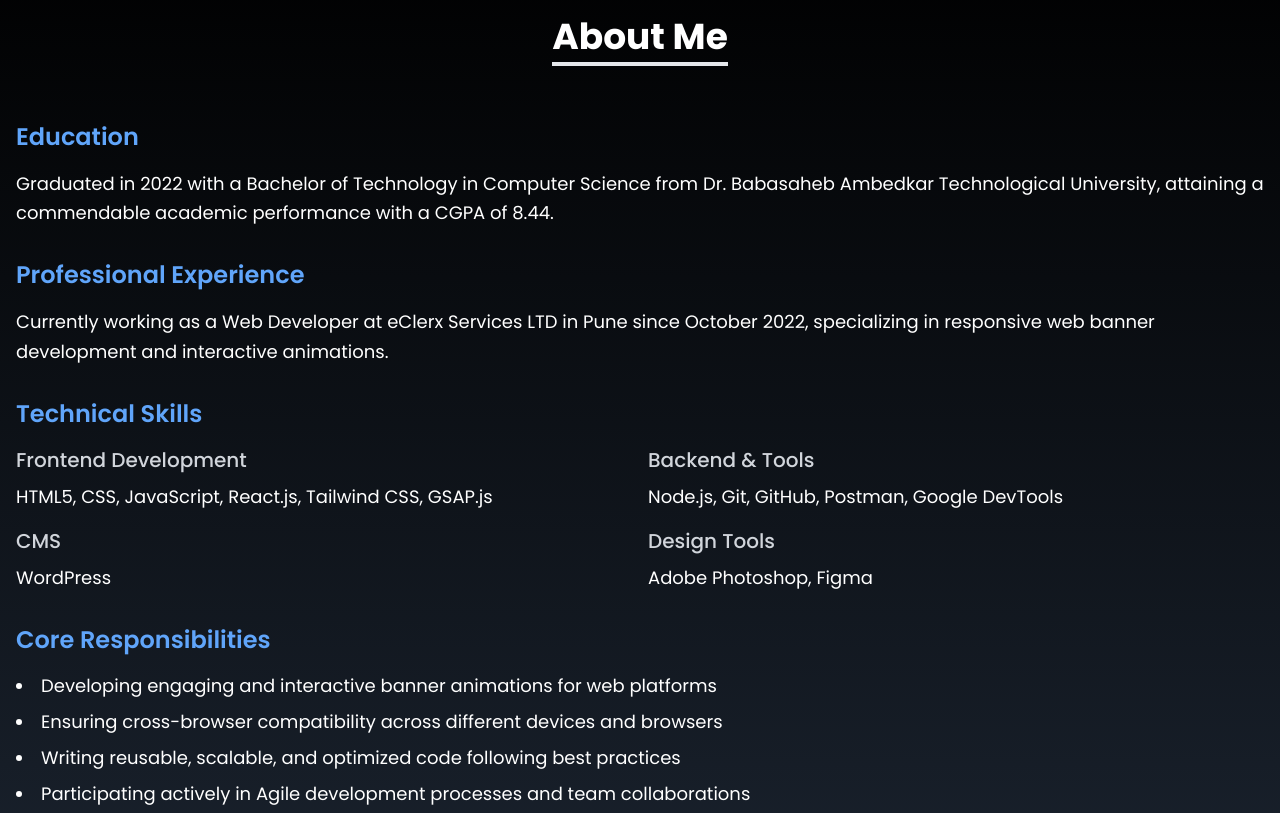
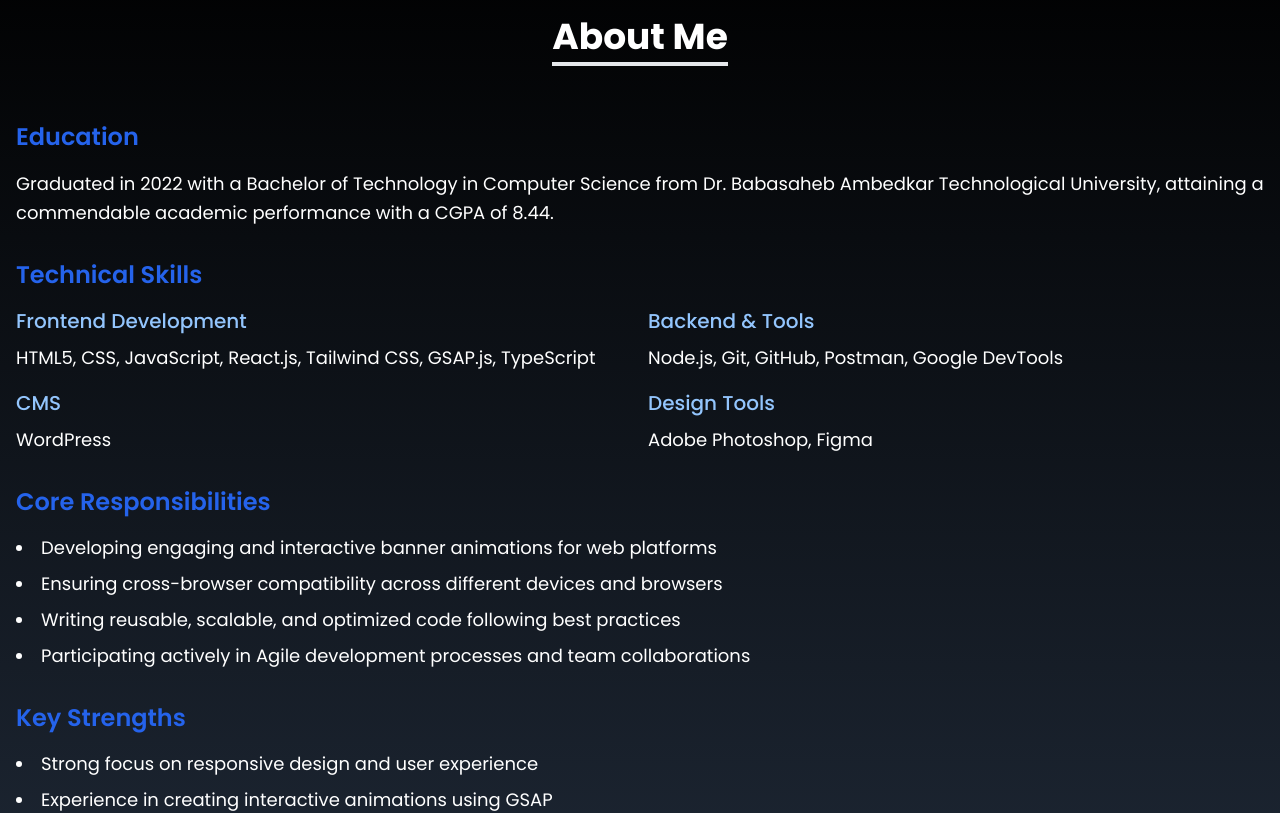
Before and after one commit to mbl43/Portfolio, a React (Vite) app: page / in a window 1280 px wide. Shown: the part 3240-4053 px from the top of the page. Built offline with nearby package versions, Linux system fonts and the light colour scheme; a web font is replaced by a local one.

Commit message:
style: update about section

```diff
--- a/src/Components/About.jsx
+++ b/src/Components/About.jsx
@@ -1,5 +1,3 @@
-import React from "react";
-
 const About = () => {
   return (
     <div
@@ -16,44 +14,34 @@ const About = () => {
         <div className="space-y-8 mt-8">
           {/* Education Section */}
           <div>
-            <h3 className="text-2xl font-semibold text-blue-400 mb-4">Education</h3>
+            <h3 className="text-2xl font-semibold text-blue-600 mb-4">Education</h3>
             <p className="text-lg leading-relaxed">
             Graduated in 2022 with a Bachelor of Technology in Computer Science from Dr. Babasaheb Ambedkar Technological University, attaining a commendable academic performance with a CGPA of 8.44.
             </p>
           </div>
 
-          {/* Professional Experience Section */}
-          <div>
-            <h3 className="text-2xl font-semibold text-blue-400 mb-4">Professional Experience</h3>
-            <p className="text-lg leading-relaxed">
-              Currently working as a Web Developer at eClerx Services LTD in Pune since
-              October 2022, specializing in responsive web banner development and
-              interactive animations.
-            </p>
-          </div>
-
           {/* Technical Skills Section */}
           <div>
-            <h3 className="text-2xl font-semibold text-blue-400 mb-4">Technical Skills</h3>
+            <h3 className="text-2xl font-semibold text-blue-600 mb-4">Technical Skills</h3>
             <div className="grid md:grid-cols-2 gap-4">
               <div>
-                <h4 className="text-xl font-medium text-gray-300 mb-2">Frontend Development</h4>
+                <h4 className="text-xl font-medium  mb-2 text-blue-300">Frontend Development</h4>
                 <p className="text-lg leading-relaxed">
-                  HTML5, CSS, JavaScript, React.js, Tailwind CSS, GSAP.js
+                  HTML5, CSS, JavaScript, React.js, Tailwind CSS, GSAP.js, TypeScript
                 </p>
               </div>
               <div>
-                <h4 className="text-xl font-medium text-gray-300 mb-2">Backend & Tools</h4>
+                <h4 className="text-xl font-medium  mb-2 text-blue-300">Backend & Tools</h4>
                 <p className="text-lg leading-relaxed">
                   Node.js, Git, GitHub, Postman, Google DevTools
                 </p>
               </div>
               <div>
-                <h4 className="text-xl font-medium text-gray-300 mb-2">CMS</h4>
+                <h4 className="text-xl font-medium  mb-2 text-blue-300">CMS</h4>
                 <p className="text-lg leading-relaxed">WordPress</p>
               </div>
               <div>
-                <h4 className="text-xl font-medium text-gray-300 mb-2">Design Tools</h4>
+                <h4 className="text-xl font-medium  mb-2 text-blue-300">Design Tools</h4>
                 <p className="text-lg leading-relaxed">Adobe Photoshop, Figma</p>
               </div>
             </div>
@@ -61,7 +49,7 @@ const About = () => {
 
           {/* Core Responsibilities Section */}
           <div>
-            <h3 className="text-2xl font-semibold text-blue-400 mb-4">Core Responsibilities</h3>
+            <h3 className="text-2xl font-semibold text-blue-600 mb-4">Core Responsibilities</h3>
             <ul className="list-disc list-inside space-y-2 text-lg">
               <li>Developing engaging and interactive banner animations for web platforms</li>
               <li>Ensuring cross-browser compatibility across different devices and browsers</li>
@@ -72,7 +60,7 @@ const About = () => {
 
           {/* Key Strengths Section */}
           <div>
-            <h3 className="text-2xl font-semibold text-blue-400 mb-4">Key Strengths</h3>
+            <h3 className="text-2xl font-semibold text-blue-600 mb-4">Key Strengths</h3>
             <ul className="list-disc list-inside space-y-2 text-lg">
               <li>Strong focus on responsive design and user experience</li>
               <li>Experience in creating interactive animations using GSAP</li>
```
